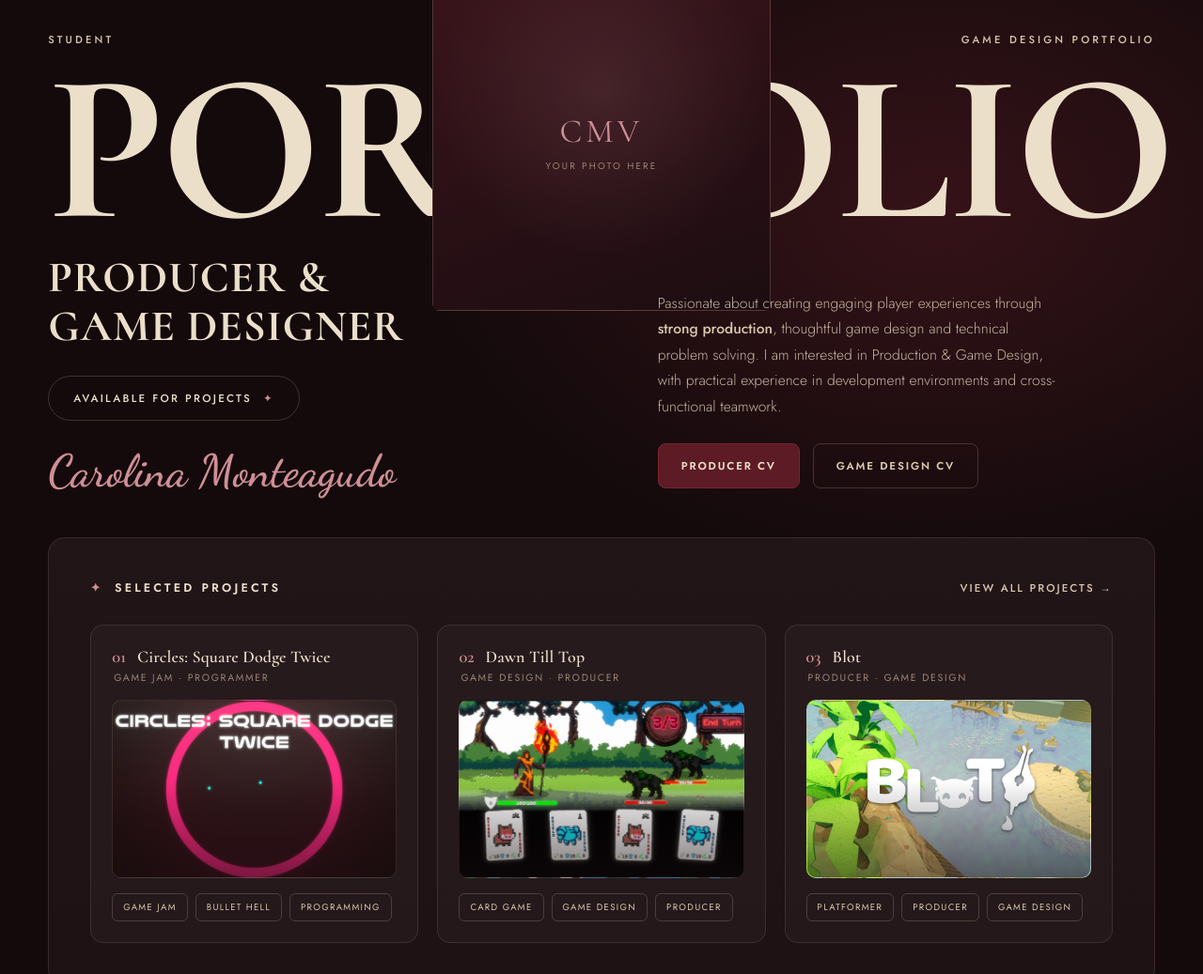
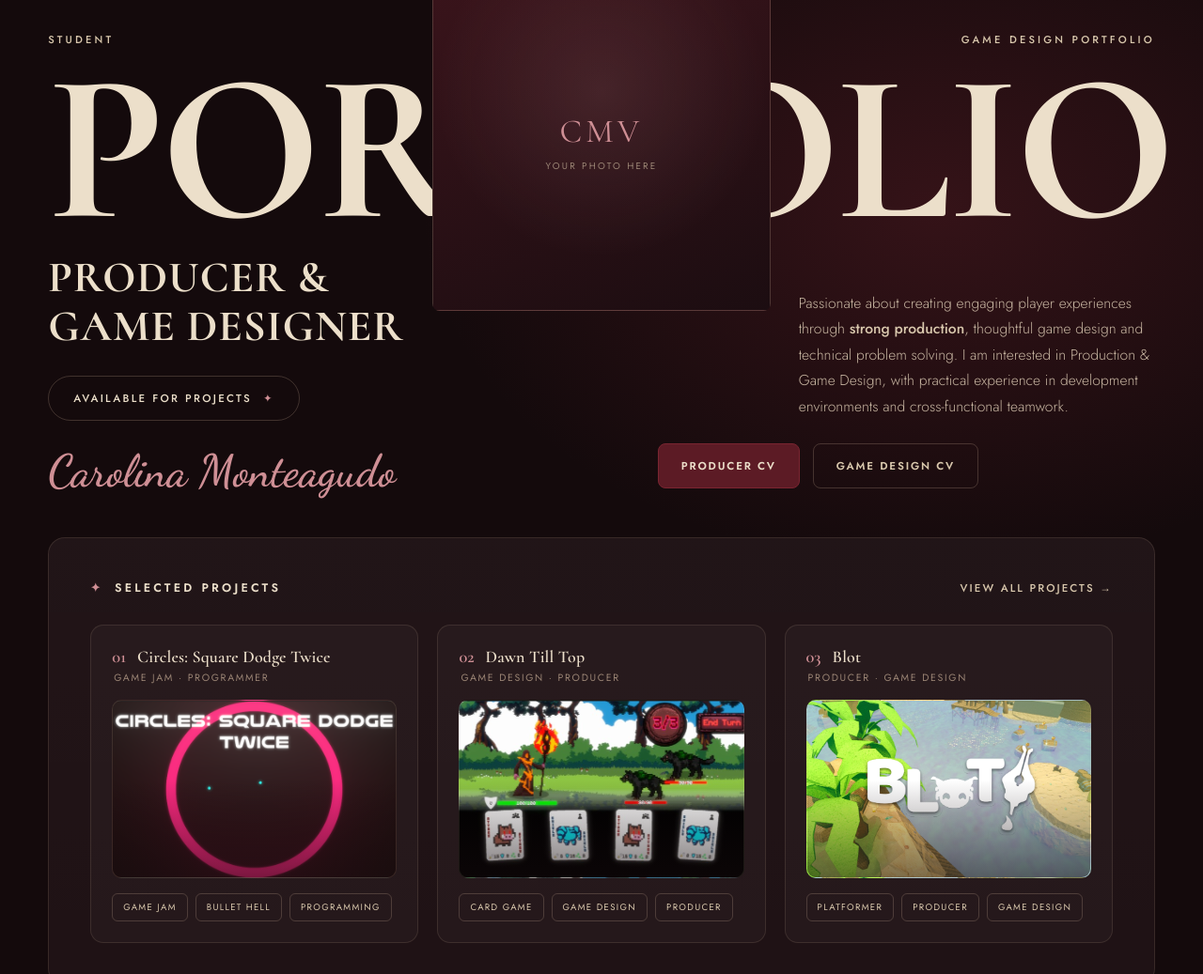
Before and after one commit to Carolmonty2003/carolmonty2003.github.io, a plain HTML site: page index.html in a window 1280 px wide. Shown: the top 1037 px of the page at 94% size. Drawn offline with Linux system fonts and the light colour scheme.

Commit message:
Margin description and buttons edited

```diff
--- a/index.html
+++ b/index.html
@@ -191,7 +191,7 @@
       font-size: 0.98rem;
       font-weight: 300;
       margin-bottom: 26px;
-      margin-right: 40px;
+      margin-left: 150px;
       max-width: 430px;
     }
 
@@ -201,6 +201,7 @@
       display: flex;
       flex-wrap: wrap;
       gap: 14px;
+      margin-left: 50;
     }
 
     .btn {
```
